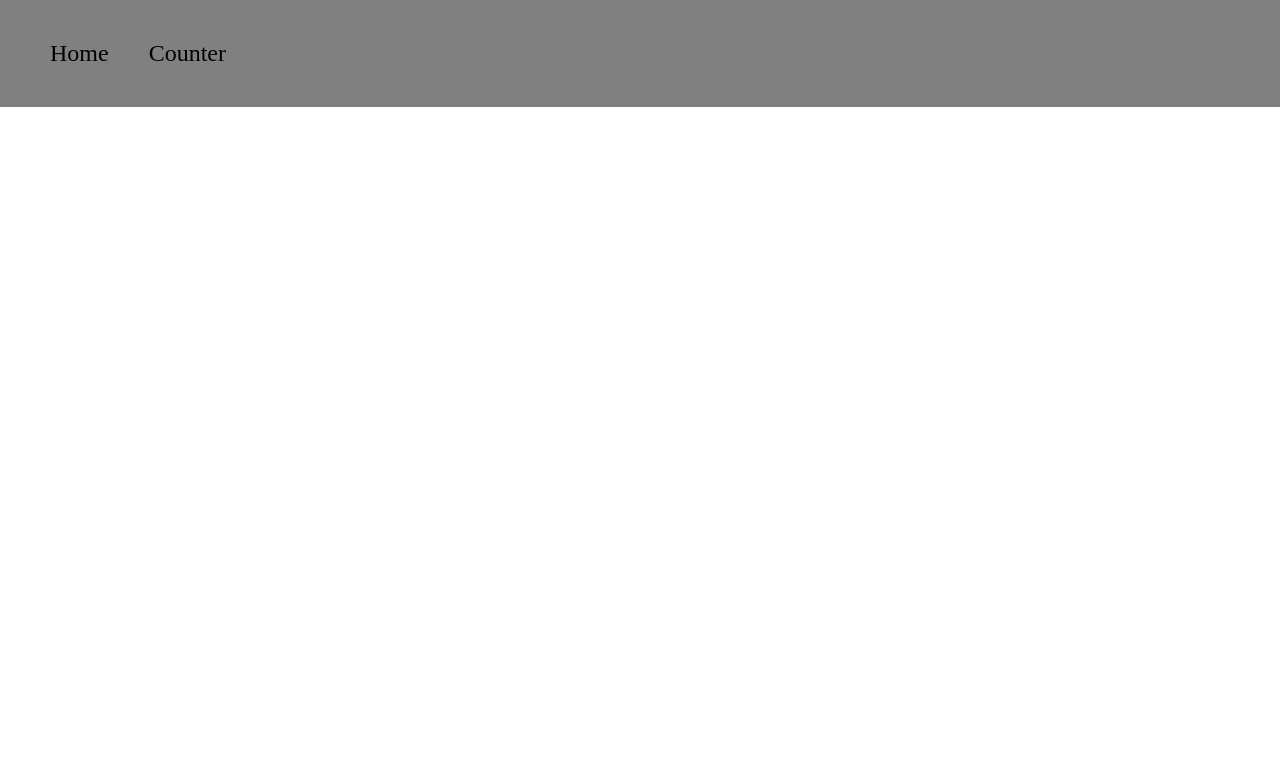
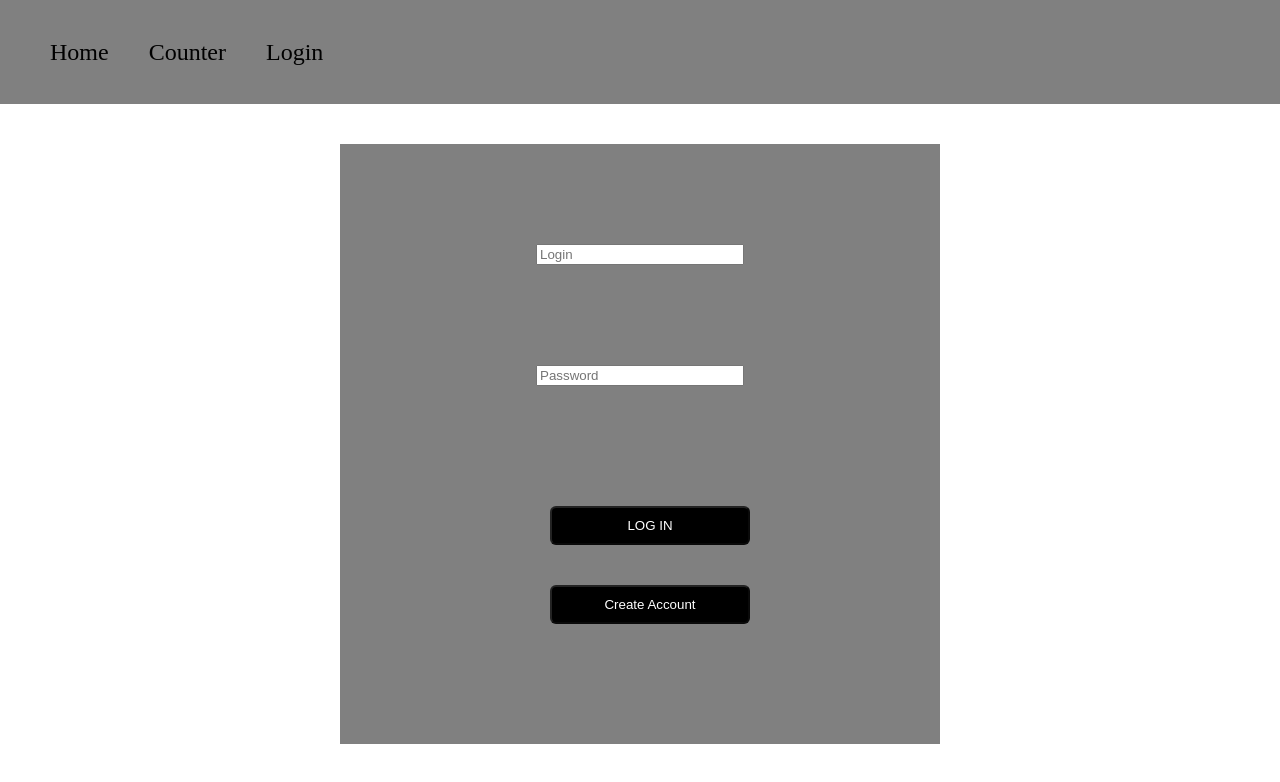
Before and after one commit to Artur-Petrosyan/React-App-Function-Component, a React (Vite) app: page /login in a window 1280 px wide. Before the commit this address had no page. Shown: the top 782 px of the page. Built offline with nearby package versions, Linux system fonts and the light colour scheme.

Commit message:
Login Page

```diff
--- a/src/components/Header/Navigation/Navigation.jsx
+++ b/src/components/Header/Navigation/Navigation.jsx
@@ -5,6 +5,7 @@
         <nav className={styles.nav}>
             <NavLink to="/" className={styles.navItem}>Home</NavLink>
             <NavLink to="/counter" className={styles.navItem}>Counter</NavLink>
+            <NavLink to="/login" className={styles.navItem}>Login</NavLink>
         </nav>
     )
 }
--- a/src/index.css
+++ b/src/index.css
@@ -1,3 +1,43 @@
+html, body, div, span, applet, object, iframe,
+h1, h2, h3, h4, h5, h6, p, blockquote, pre,
+a, abbr, acronym, address, big, cite, code,
+del, dfn, em, img, ins, kbd, q, s, samp,
+small, strike, strong, sub, sup, tt, var,
+b, u, i, center,
+dl, dt, dd, ol, ul, li,
+fieldset, form, label, legend,
+table, caption, tbody, tfoot, thead, tr, th, td,
+article, aside, canvas, details, embed,
+figure, figcaption, footer, header, hgroup,
+menu, nav, output, ruby, section, summary,
+time, mark, audio, video {
+	margin: 0;
+	padding: 0;
+	border: 0;
+	font-size: 100%;
+	font: inherit;
+	vertical-align: baseline;
+    box-sizing: border-box;
+}
+article, aside, details, figcaption, figure,
+footer, header, hgroup, menu, nav, section {
+	display: block;
+}
 body {
-    margin: 0;
+	line-height: 1;
 }
+ol, ul {
+	list-style: none;
+}
+blockquote, q {
+	quotes: none;
+}
+blockquote:before, blockquote:after,
+q:before, q:after {
+	content: '';
+	content: none;
+}
+table {
+	border-collapse: collapse;
+	border-spacing: 0;
+}
--- a/src/pages/AppLayout/AppLayout.jsx
+++ b/src/pages/AppLayout/AppLayout.jsx
@@ -1,5 +1,6 @@
 import { BrowserRouter, Route, Routes } from "react-router-dom"
 import Header from "../../components/Header/Header";
+import Login from "../auth/Login/Login";
 import Counter from "../Counter/Counter";
 import Home from "../Home/Home"
 const AppLayout = () => {
@@ -10,6 +11,7 @@
                 <Routes>
                     <Route path="/" element={<Home />} />
                     <Route path="/counter" element={<Counter />} />
+                    <Route path="/login" element={<Login />} />
                 </Routes>
             </BrowserRouter>
         </>
--- a/src/pages/Counter/Counter.jsx
+++ b/src/pages/Counter/Counter.jsx
@@ -13,7 +13,7 @@
         <div>
             <Button className={styles.btn} onClick={increment}>INCREMENT</Button>
             <Button className={styles.btn} onClick={decrement}>DECREMENT</Button>
-            <h2 >{count}</h2>
+            <h2 className={styles.h2}>{count}</h2>
         </div>
     )
 
--- a/src/pages/Counter/Counter.module.scss
+++ b/src/pages/Counter/Counter.module.scss
@@ -12,7 +12,7 @@
     cursor: pointer;
 }
 
-h2 {
+.h2 {
     font-size: 30px;
     margin-left: 30px;
 }
--- /dev/null
+++ b/src/pages/auth/Login/Login.jsx
@@ -0,0 +1,46 @@
+import { useState } from "react"
+import Button from "../../../ui-kit/Button/Button"
+import Input from "../../../ui-kit/Input/Input"
+import styles from "./Login.module.scss"
+const Login = ({ }) => {
+    const [login, setLogin] = useState('')
+    const [password, setPassword] = useState('')
+    const onChangeLogin = (event) => {
+        setLogin(event.target.value)
+    }
+    const onChangePassword = (event) => {
+        setPassword(event.target.value)
+    }
+    return (
+        <div className={styles.container}>
+            <div className={styles.content}>
+                <Input name='login'
+                    className={styles.input}
+                    placeholder="Login"
+                    value={login}
+                    onChange={onChangeLogin} />
+                <Input name='password'
+                    className={styles.input}
+                    placeholder="Password"
+                    value={password}
+                    onChange={onChangePassword} />
+                <div className={styles.btnContainer}>
+                    <Button
+                        disabled={!login || !password}
+                        type='submit'
+                        className={styles.btn}>
+                        LOG IN
+                    </Button></div>
+                    <Button
+                        disabled={!login || !password}
+                        type='submit'
+                        className={styles.btn}>
+                        Create Account
+                    </Button>
+            </div>
+        </div>
+
+    )
+}
+
+export default Login;
--- /dev/null
+++ b/src/pages/auth/Login/Login.module.scss
@@ -0,0 +1,36 @@
+.btn {
+    background-color: black;
+    padding: 10px;
+    color: white;
+    border-radius: 6px;
+    width: 200px;
+    margin: 20px 0px 20px 20px;
+    cursor: pointer;
+}
+
+.container{
+    display: flex;
+    align-items: center;
+    justify-content: center;
+    height: calc(100vh - 120px);
+
+}
+
+.content {
+    display: flex;
+    flex-direction: column;
+    align-items: center;
+    justify-content: center;
+    width: 600px;
+    height: 600px;
+    background-color: gray;
+}
+
+.input {
+    width: 200px;
+    margin-bottom: 100px;
+}
+.btnContainer{
+    display: flex;
+    justify-content: center;
+}
```
